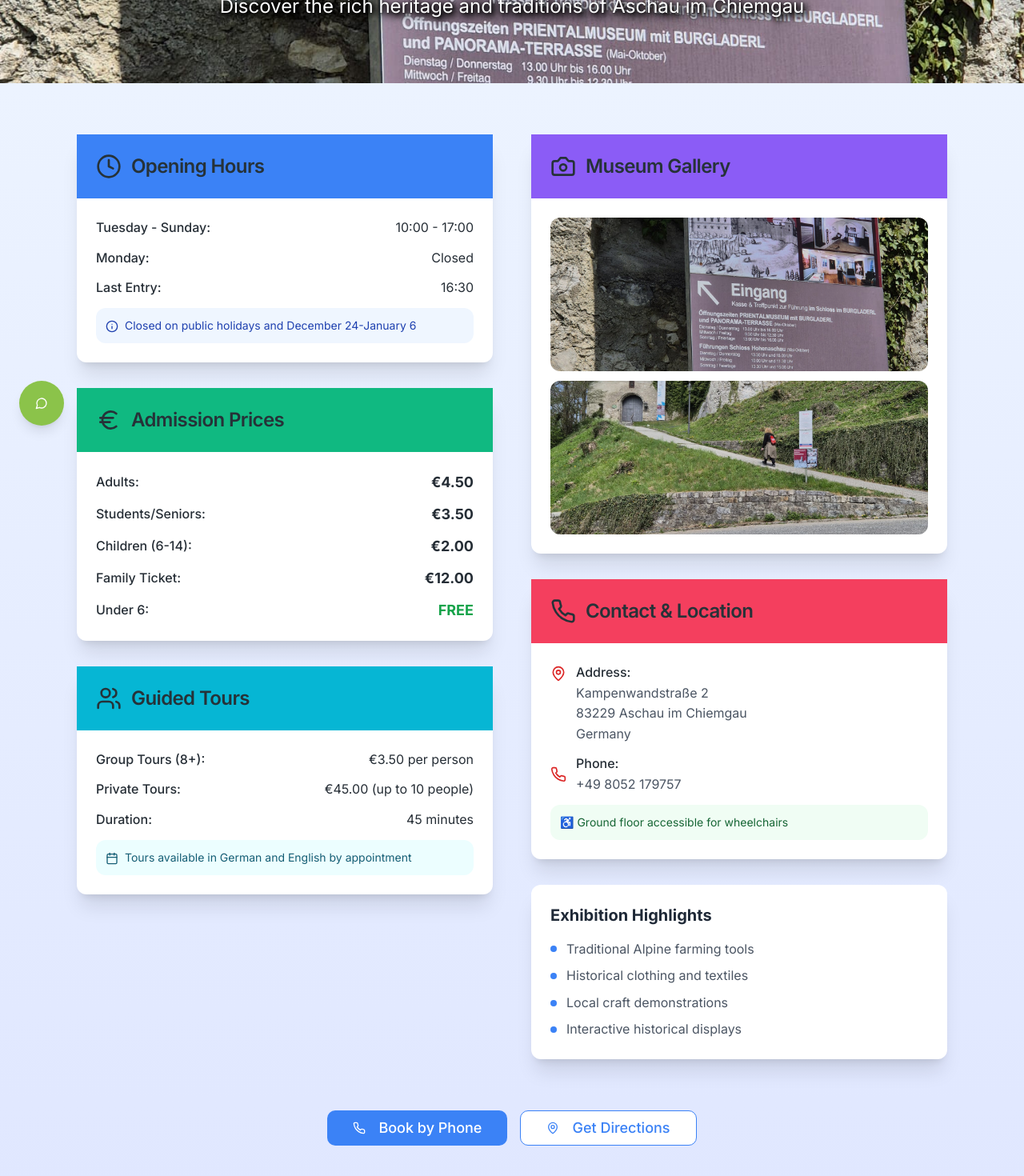
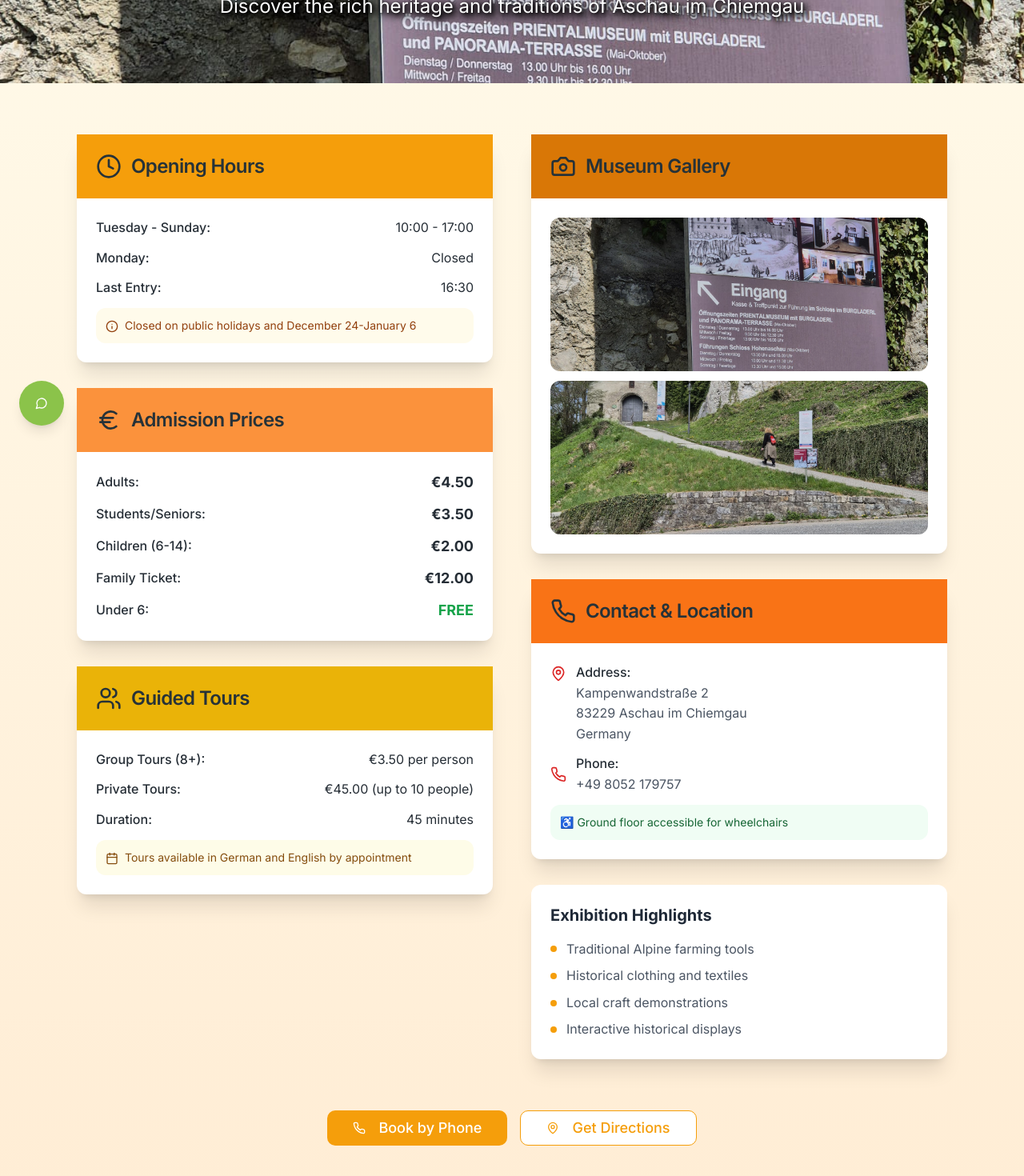
Before and after one commit to Esther1590/aschau-escape-design-system, a React (Vite) app: page /local-history-museum in a window 1280 px wide. Shown: the part 244-1714 px from the top of the page at 80% size. Built offline with nearby package versions, Linux system fonts and the light colour scheme.

Commit message:
Refactor: Improve Local History Museum color scheme
Adjusted the color scheme of the Local History Museum page to be lighter and more readable.

```diff
--- a/src/pages/LocalHistoryMuseum.tsx
+++ b/src/pages/LocalHistoryMuseum.tsx
@@ -1,3 +1,4 @@
+
 import { useState } from 'react';
 import Header from '@/components/Header';
 import { Button } from '@/components/ui/button';
@@ -25,7 +26,7 @@ const LocalHistoryMuseum = () => {
   };
 
   return (
-    <div className="min-h-screen bg-gradient-to-b from-blue-50 to-indigo-100 dark:from-gray-900 dark:to-gray-800">
+    <div className="min-h-screen bg-gradient-to-b from-amber-50 to-orange-100 dark:from-amber-900/20 dark:to-orange-900/20">
       <Header />
 
       {/* Hero Section */}
@@ -58,7 +59,7 @@ const LocalHistoryMuseum = () => {
             {/* Visitor Information */}
             <div className="space-y-8">
               <Card className="shadow-xl border-0 dark:bg-gray-800">
-                <CardHeader className="bg-blue-500 text-white">
+                <CardHeader className="bg-amber-500 text-white">
                   <CardTitle className="flex items-center space-x-3 text-2xl">
                     <Clock className="w-8 h-8" />
                     <span>{language === 'EN' ? 'Opening Hours' : 'Öffnungszeiten'}</span>
@@ -84,8 +85,8 @@ const LocalHistoryMuseum = () => {
                       </span>
                       <span>16:30</span>
                     </div>
-                    <div className="bg-blue-50 dark:bg-blue-900/30 p-3 rounded-lg">
-                      <p className="text-sm text-blue-800 dark:text-blue-200">
+                    <div className="bg-amber-50 dark:bg-amber-900/30 p-3 rounded-lg">
+                      <p className="text-sm text-amber-800 dark:text-amber-200">
                         <Info className="w-4 h-4 inline mr-2" />
                         {language === 'EN'
                           ? 'Closed on public holidays and December 24-January 6'
@@ -98,7 +99,7 @@ const LocalHistoryMuseum = () => {
               </Card>
 
               <Card className="shadow-xl border-0 dark:bg-gray-800">
-                <CardHeader className="bg-emerald-500 text-white">
+                <CardHeader className="bg-orange-400 text-white">
                   <CardTitle className="flex items-center space-x-3 text-2xl">
                     <Euro className="w-8 h-8" />
                     <span>{language === 'EN' ? 'Admission Prices' : 'Eintrittspreise'}</span>
@@ -143,7 +144,7 @@ const LocalHistoryMuseum = () => {
               </Card>
 
               <Card className="shadow-xl border-0 dark:bg-gray-800">
-                <CardHeader className="bg-cyan-500 text-white">
+                <CardHeader className="bg-yellow-500 text-white">
                   <CardTitle className="flex items-center space-x-3 text-2xl">
                     <Users className="w-8 h-8" />
                     <span>{language === 'EN' ? 'Guided Tours' : 'Führungen'}</span>
@@ -169,8 +170,8 @@ const LocalHistoryMuseum = () => {
                       </span>
                       <span>45 {language === 'EN' ? 'minutes' : 'Minuten'}</span>
                     </div>
-                    <div className="bg-cyan-50 dark:bg-cyan-900/30 p-3 rounded-lg">
-                      <p className="text-sm text-cyan-800 dark:text-cyan-200">
+                    <div className="bg-yellow-50 dark:bg-yellow-900/30 p-3 rounded-lg">
+                      <p className="text-sm text-yellow-800 dark:text-yellow-200">
                         <Calendar className="w-4 h-4 inline mr-2" />
                         {language === 'EN'
                           ? 'Tours available in German and English by appointment'
@@ -186,7 +187,7 @@ const LocalHistoryMuseum = () => {
             {/* Gallery and Contact */}
             <div className="space-y-8">
               <Card className="shadow-xl border-0 dark:bg-gray-800">
-                <CardHeader className="bg-violet-500 text-white">
+                <CardHeader className="bg-amber-600 text-white">
                   <CardTitle className="flex items-center space-x-3 text-2xl">
                     <Camera className="w-8 h-8" />
                     <span>{language === 'EN' ? 'Museum Gallery' : 'Museum Galerie'}</span>
@@ -213,7 +214,7 @@ const LocalHistoryMuseum = () => {
               </Card>
 
               <Card className="shadow-xl border-0 dark:bg-gray-800">
-                <CardHeader className="bg-rose-500 text-white">
+                <CardHeader className="bg-orange-500 text-white">
                   <CardTitle className="flex items-center space-x-3 text-2xl">
                     <Phone className="w-8 h-8" />
                     <span>{language === 'EN' ? 'Contact & Location' : 'Kontakt & Standort'}</span>
@@ -258,28 +259,28 @@ const LocalHistoryMuseum = () => {
                   </h3>
                   <ul className="space-y-2 text-gray-600 dark:text-gray-300">
                     <li className="flex items-center">
-                      <div className="w-2 h-2 bg-blue-500 rounded-full mr-3"></div>
+                      <div className="w-2 h-2 bg-amber-500 rounded-full mr-3"></div>
                       {language === 'EN'
                         ? 'Traditional Alpine farming tools'
                         : 'Traditionelle alpine Landwirtschaftsgeräte'
                       }
                     </li>
                     <li className="flex items-center">
-                      <div className="w-2 h-2 bg-blue-500 rounded-full mr-3"></div>
+                      <div className="w-2 h-2 bg-amber-500 rounded-full mr-3"></div>
                       {language === 'EN'
                         ? 'Historical clothing and textiles'
                         : 'Historische Kleidung und Textilien'
                       }
                     </li>
                     <li className="flex items-center">
-                      <div className="w-2 h-2 bg-blue-500 rounded-full mr-3"></div>
+                      <div className="w-2 h-2 bg-amber-500 rounded-full mr-3"></div>
                       {language === 'EN'
                         ? 'Local craft demonstrations'
                         : 'Lokale Handwerksvorführungen'
                       }
                     </li>
                     <li className="flex items-center">
-                      <div className="w-2 h-2 bg-blue-500 rounded-full mr-3"></div>
+                      <div className="w-2 h-2 bg-amber-500 rounded-full mr-3"></div>
                       {language === 'EN'
                         ? 'Interactive historical displays'
                         : 'Interaktive historische Ausstellungen'
@@ -295,7 +296,7 @@ const LocalHistoryMuseum = () => {
           <div className="mt-12 text-center space-y-4">
             <Button
               size="lg"
-              className="bg-blue-500 hover:bg-blue-600 text-white px-8 py-4 text-lg mr-4"
+              className="bg-amber-500 hover:bg-amber-600 text-white px-8 py-4 text-lg mr-4"
               onClick={() => window.open('tel:+49-8052-179757', '_self')}
             >
               <Phone className="w-5 h-5 mr-2" />
@@ -304,7 +305,7 @@ const LocalHistoryMuseum = () => {
             <Button
               size="lg"
               variant="outline"
-              className="border-blue-500 text-blue-500 hover:bg-blue-500 hover:text-white px-8 py-4 text-lg"
+              className="border-amber-500 text-amber-500 hover:bg-amber-500 hover:text-white px-8 py-4 text-lg"
               onClick={() => window.open('https://maps.google.com/?q=Heimatmuseum,+Aschau+im+Chiemgau', '_blank')}
             >
               <MapPin className="w-5 h-5 mr-2" />
```
